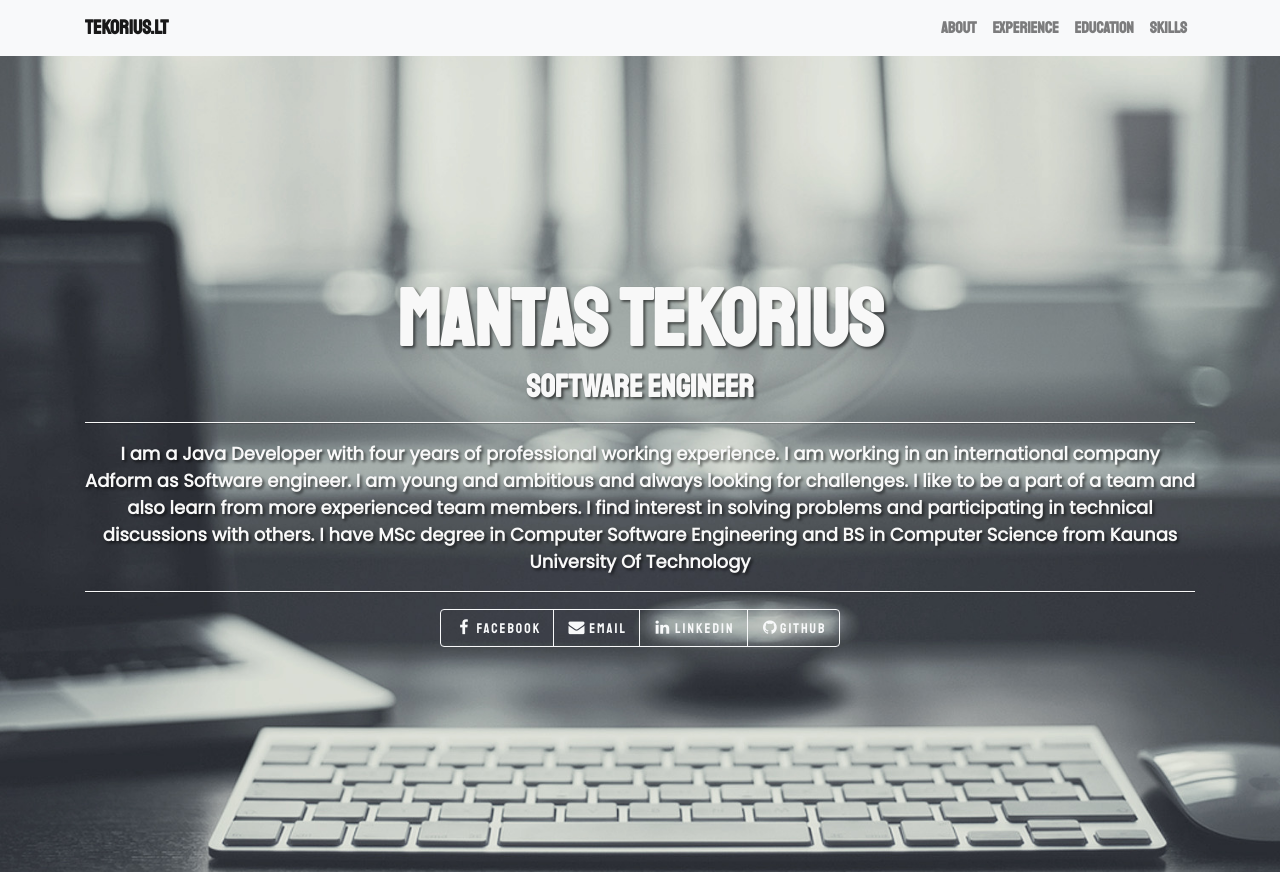
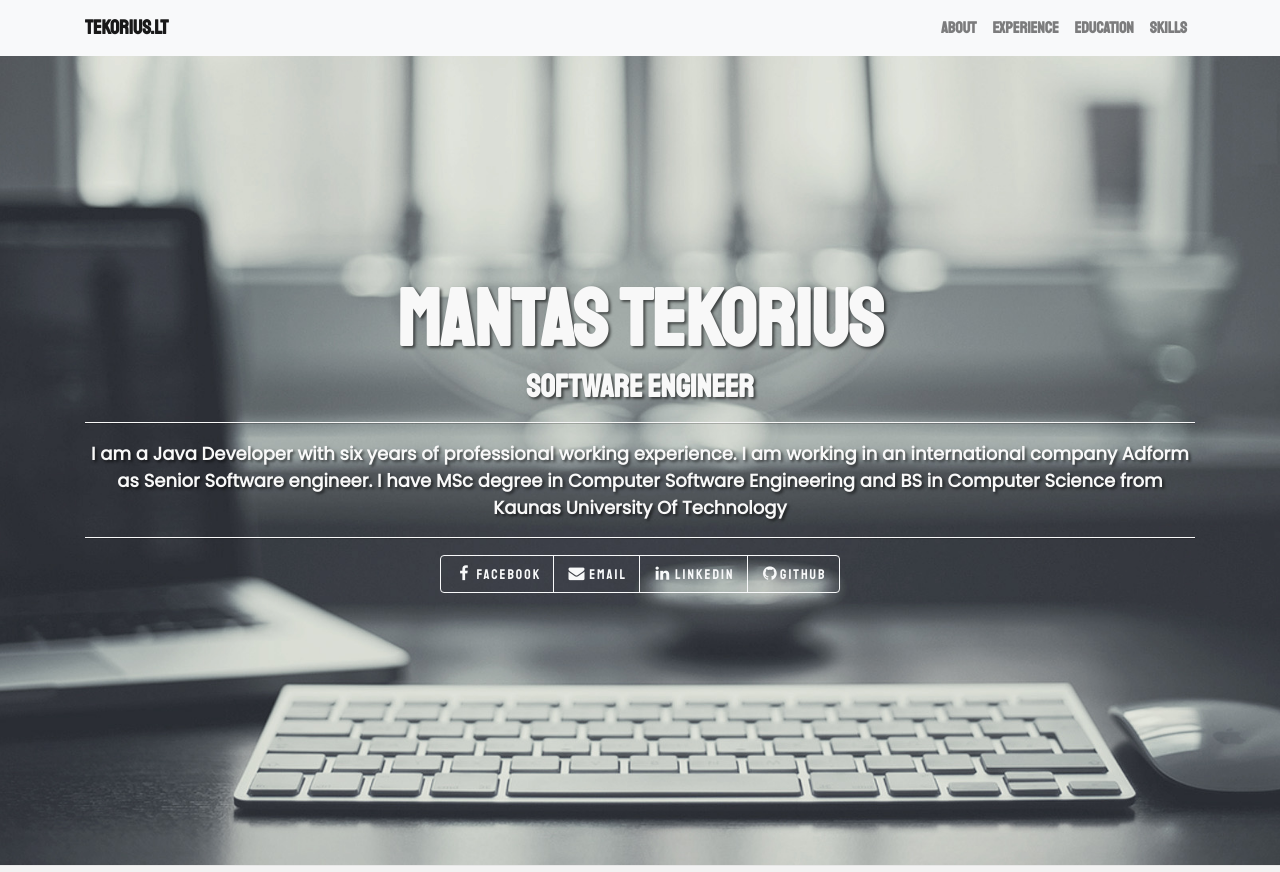
Before and after one commit to XFactorius/website, a plain HTML site: page index.html in a window 1280 px wide. Shown: the top 872 px of the page. Drawn offline with nearby package versions, Linux system fonts and the light colour scheme.

Commit message:
Add files via upload
Updated description

```diff
--- a/index.html
+++ b/index.html
@@ -72,10 +72,7 @@
                     <h2>Software Engineer</h2>
                     <hr class="intro-divider">
                     <div class="about-me">
-                        <p> I am a Java Developer with four years of professional working experience. I am working in an international company Adform as Software engineer.
-
-                            I am young and ambitious and always looking for challenges. I like to be a part of a team and also learn from more experienced team members. I find interest in solving problems and participating in technical discussions with others.
-
+                        <p> I am a Java Developer with six years of professional working experience. I am working in an international company Adform as Senior Software engineer.
                             I have MSc degree in Computer Software Engineering and BS in Computer Science from Kaunas University Of Technology
                         </p>
                     </div>
```
